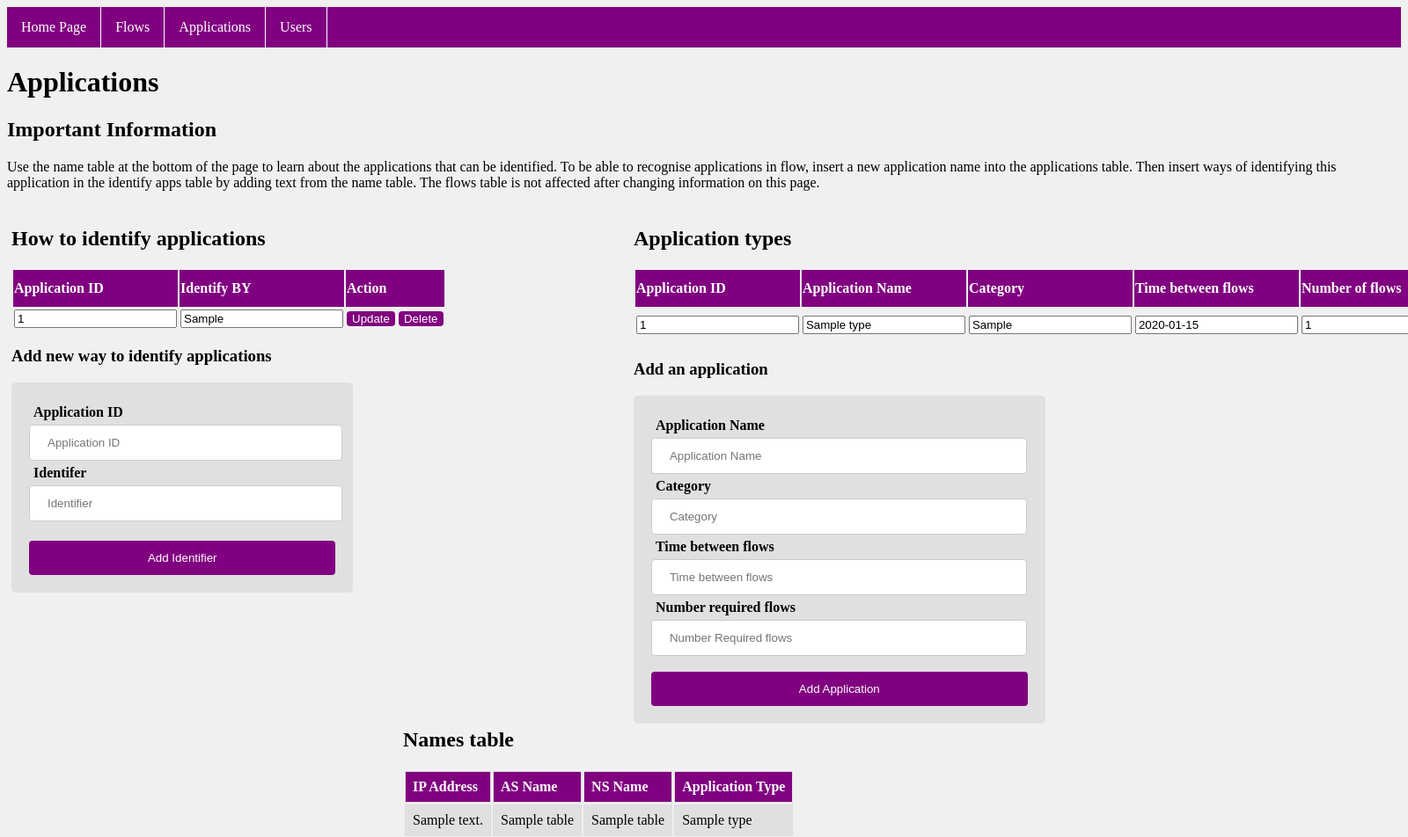
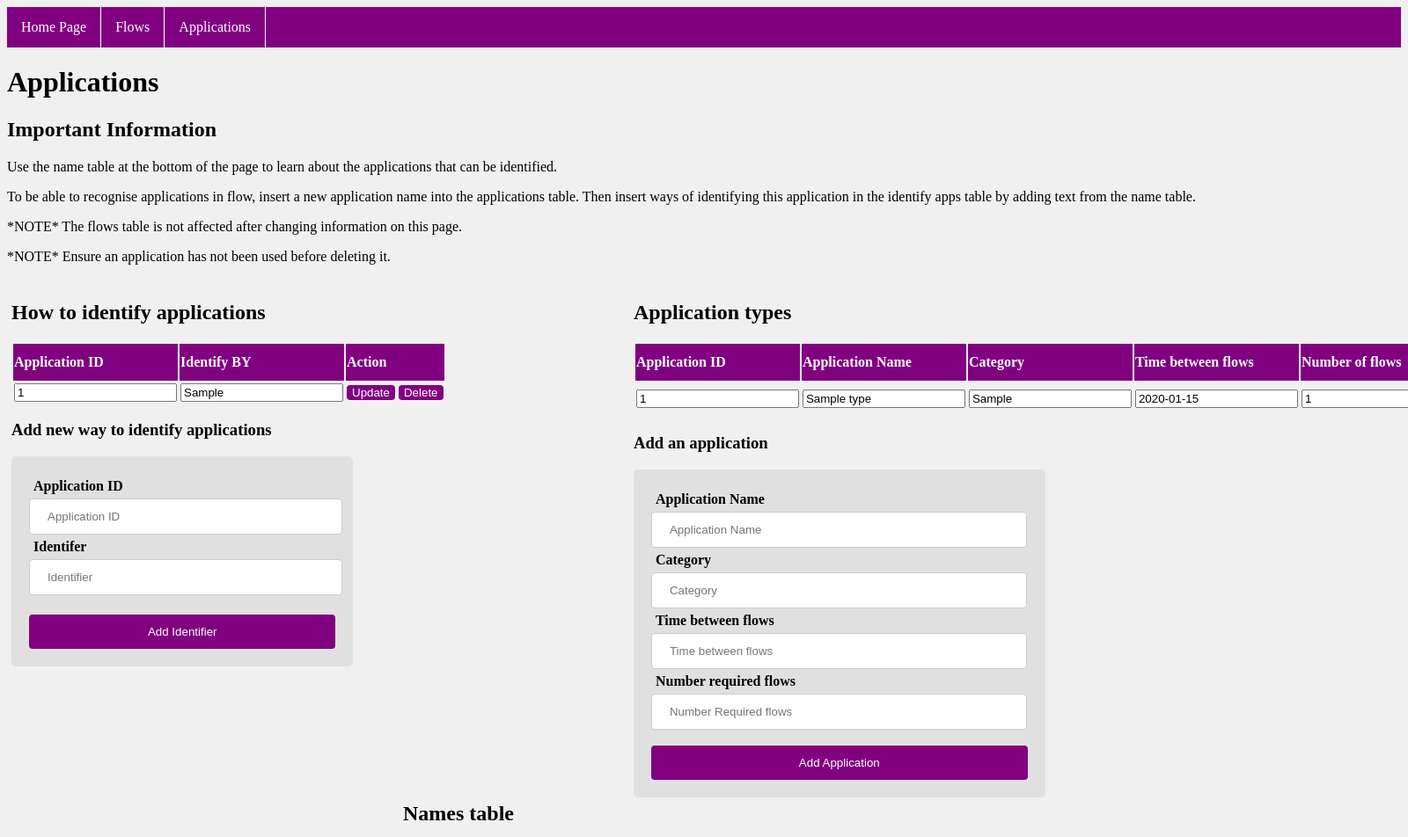
Before and after one commit to pparker15/pparker1523, a PHP site: page /Application_Input.php in a window 1600 px wide; the page is wider, and only the part inside the window is pictured. Shown: the top 952 px of that part at 88% size. Run offline with PHP 8.4, Linux system fonts and the light colour scheme; tables that the repository leaves empty hold one stand-in row (values such as "Sample post").

Commit message:
Update Application_Input.php

```diff
--- a/html/html/Application_Input.php
+++ b/html/html/Application_Input.php
@@ -1,9 +1,10 @@
 
 <?php
+	# Database connection
 	$DB_SERVER = 'localhost:3306';
 	$DB_USERNAME = 'parker';
 	$DB_PASSWORD = 'password';
-	$DB_DATABASE = 'user_profiling';
+	$DB_DATABASE = 'application_identification';
 
 	$conn = mysqli_connect($DB_SERVER, $DB_USERNAME, $DB_PASSWORD, $DB_DATABASE);
 ?>
@@ -14,20 +15,24 @@
 		 <title>Applications</title>
 		 <link rel="stylesheet" type="text/css" href="stylesheet.css">
 	</head>
-
+	<!--Navigation Bar-->
 	<header>
 		<ul>
 			<li><a href='index.php'>Home Page</a></li>
       			<li><a href='flows_page.php'>Flows</a></li>
       			<li><a href='Application_Input.php'>Applications</a></li>
-			<li><a href='User_input.php'>Users</a></li>
 		</ul>
 	</header>
 
 	<body>
 		<h1>Applications</h1>
 		<h2>Important Information</h1>
-		<p>Use the name table at the bottom of the page to learn about the applications that can be identified. To be able to recognise applications in flow, insert a new application name into the applications table. Then insert ways of identifying this application in the identify apps table by adding text from the name table. The flows table is not affected after changing information on this page.</p>
+		<p>Use the name table at the bottom of the page to learn about the applications that can be identified.</p>
+
+		<p> To be able to recognise applications in flow, insert a new application name into the applications table. Then insert ways of identifying this application in the identify apps table by adding text from the name table.
+		<p>*NOTE* The flows table is not affected after changing information on this page.</p>
+		<p>*NOTE* Ensure an application has not been used before deleting it. </p>
+
 
 
 
@@ -35,8 +40,7 @@
 			<div class = "column left">
 				<h2>How to identify applications</h2>
 				<?php
-				# Identify by display and input
-					#Identify_apps, App_ID, identify_by;
+				# Display Identify_by table
 					$appSelect = mysqli_query($conn, "SELECT*FROM Identify_apps;");
 
 						if(mysqli_num_rows($appSelect) > 0){
@@ -67,7 +71,7 @@
 						echo "No results found";
 					}
 				?>
-
+				<!--Input a new identifier-->
 				<h3>Add new way to identify applications<h3>
 				<div class="INSERT">
 					<form method = "POST" action = "Application_Input.php" enctype="multipart/form-data">
@@ -105,7 +109,7 @@
 
 
 				<?php
-				# Display and input application types
+				# Display application types
 					$appSelect = mysqli_query($conn, "SELECT*FROM application_type;");
 						if(mysqli_num_rows($appSelect) > 0){
 							echo " <table>
@@ -145,7 +149,7 @@
 					}
 				?>
 
-
+				<!--Add a new application-->
 				<h3>Add an application</h3>
 				<div class="INSERT">
 					<form method = "POST" action = "Application_Input.php" enctype="multipart/form-data">
@@ -177,6 +181,7 @@
 						$time_between = mysqli_real_escape_string($conn, $time_between);
 						$no_required = mysqli_real_escape_string($conn, $no_required);
 
+						# Check if fields have been filled.
 						if(empty($time_between) and empty($no_required)){
 							$sql = "INSERT INTO application_type (Application_name, Category) VALUES ('$app_name', '$Category');";
 						}
@@ -201,6 +206,7 @@
 			</div>
 		</div>
 
+		<!--Display the name table-->
 		<div class = "row">
 			<h2>Names table</h2>
 			<table class="display">
```
